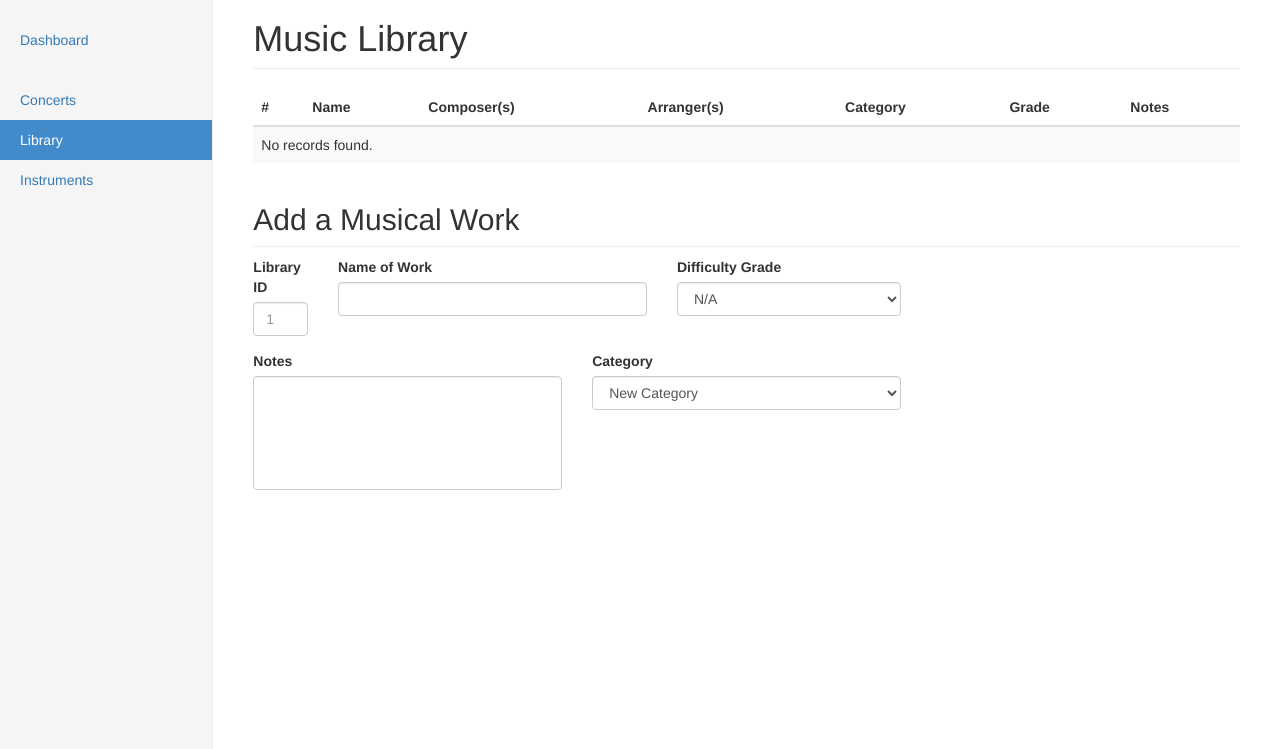
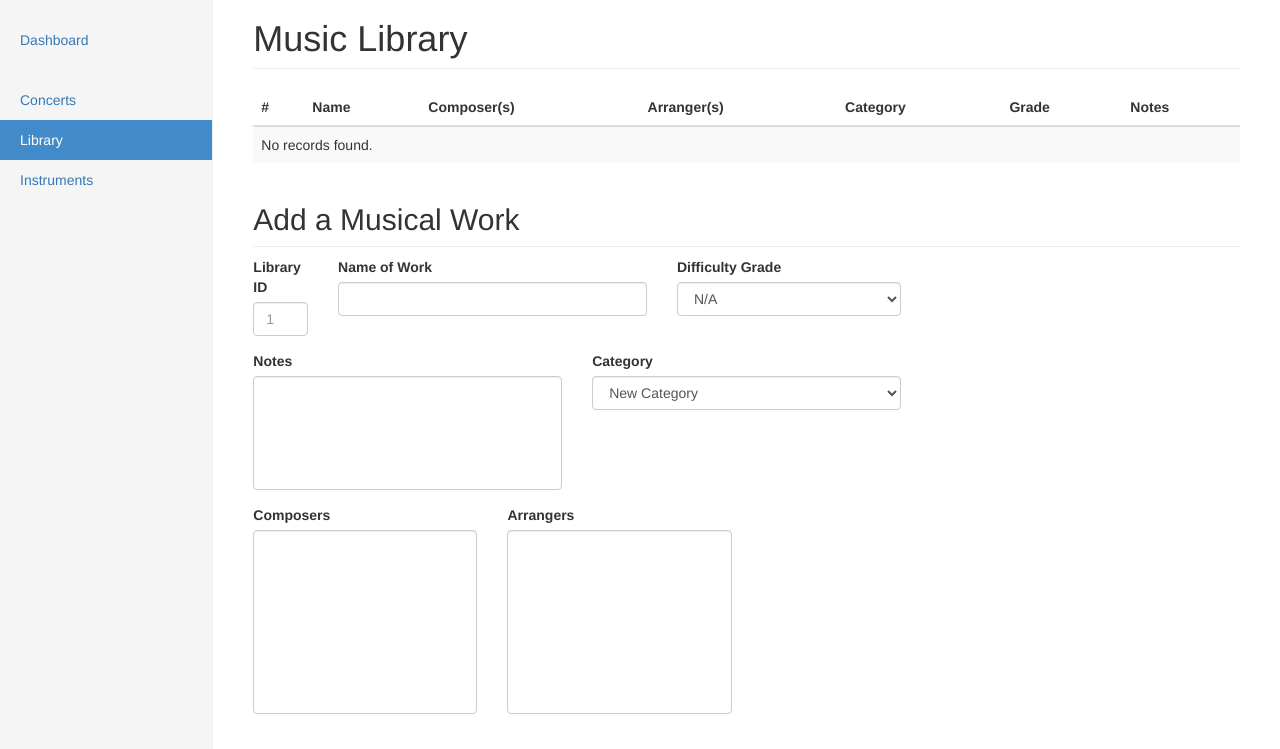
Before and after one commit to PPTCB/pptcb-website, a Django app: page /members/music/library in a window 1280 px wide. Shown: the part 51-800 px from the top of the page. Run offline with Django 3.2, Linux system fonts and the light colour scheme; data that the repository does not hold is empty; some libraries are stand-ins or nearby versions.

Commit message:
Composers added to musical work form

```diff
--- a/music/templates/members/music/library.html
+++ b/music/templates/members/music/library.html
@@ -96,6 +96,28 @@
                 </div>
             </div>
         </div>
+        <div class="row">
+            <div class="col-md-3">
+                <div class="form-group">
+                    <label for="add_work_composers">Composers</label>
+                    <select class="form-control" id="add_work_composers" multiple size="10">
+                        {% for composer in composers %}
+                            <option value="{{ composer.pk }}">{{ composer.full_name }}</option>
+                        {% endfor %}
+                    </select>
+                </div>
+            </div>
+            <div class="col-md-3">
+                <div class="form-group">
+                    <label for="add_work_arrangers">Arrangers</label>
+                    <select class="form-control" id="add_work_arrangers" multiple size="10">
+                        {% for composer in composers %}
+                            <option value="{{ composer.pk }}">{{ composer.full_name }}</option>
+                        {% endfor %}
+                    </select>
+                </div>
+            </div>
+        </div>
     </form>
 {% endblock %}
 
--- a/music/views.py
+++ b/music/views.py
@@ -1,7 +1,7 @@
 from django.http import HttpResponse
 from django.shortcuts import render
 
-from .models import MusicalWork, MusicalWorkCategory
+from .models import MusicalWork, MusicalWorkCategory, Composer
 
 
 def concerts(request):
@@ -28,6 +28,9 @@ def library(request):
     # Get pre-existing categories
     context['musical_work_categories'] = MusicalWorkCategory.objects.filter(is_active=True).order_by('name')
 
+    # Get pre-existing composers
+    context['composers'] = Composer.objects.filter(is_active=True).order_by('last_name', 'first_name', 'middle_name')
+
     # Render template
     return render(request, 'members/music/library.html', context)
 
```
